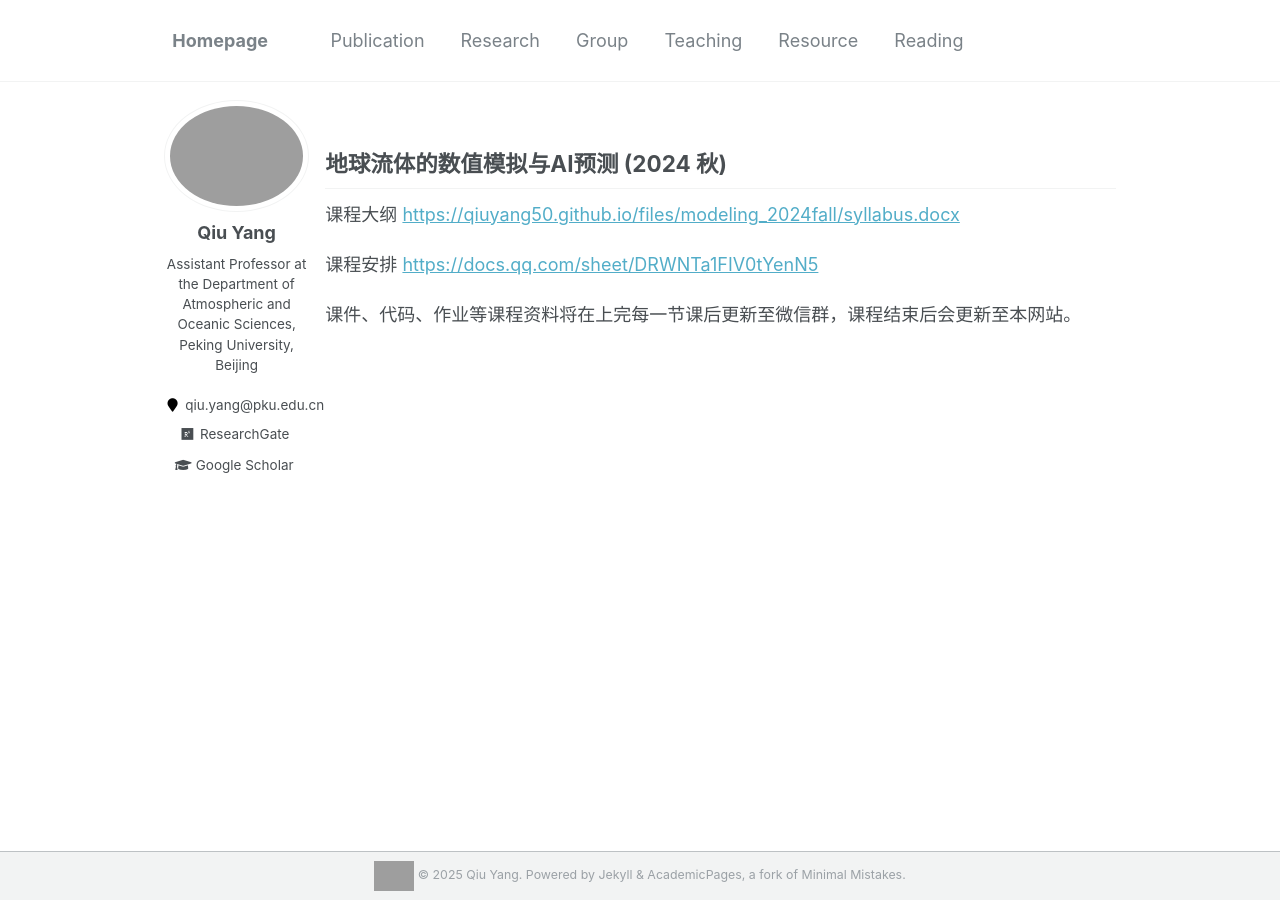
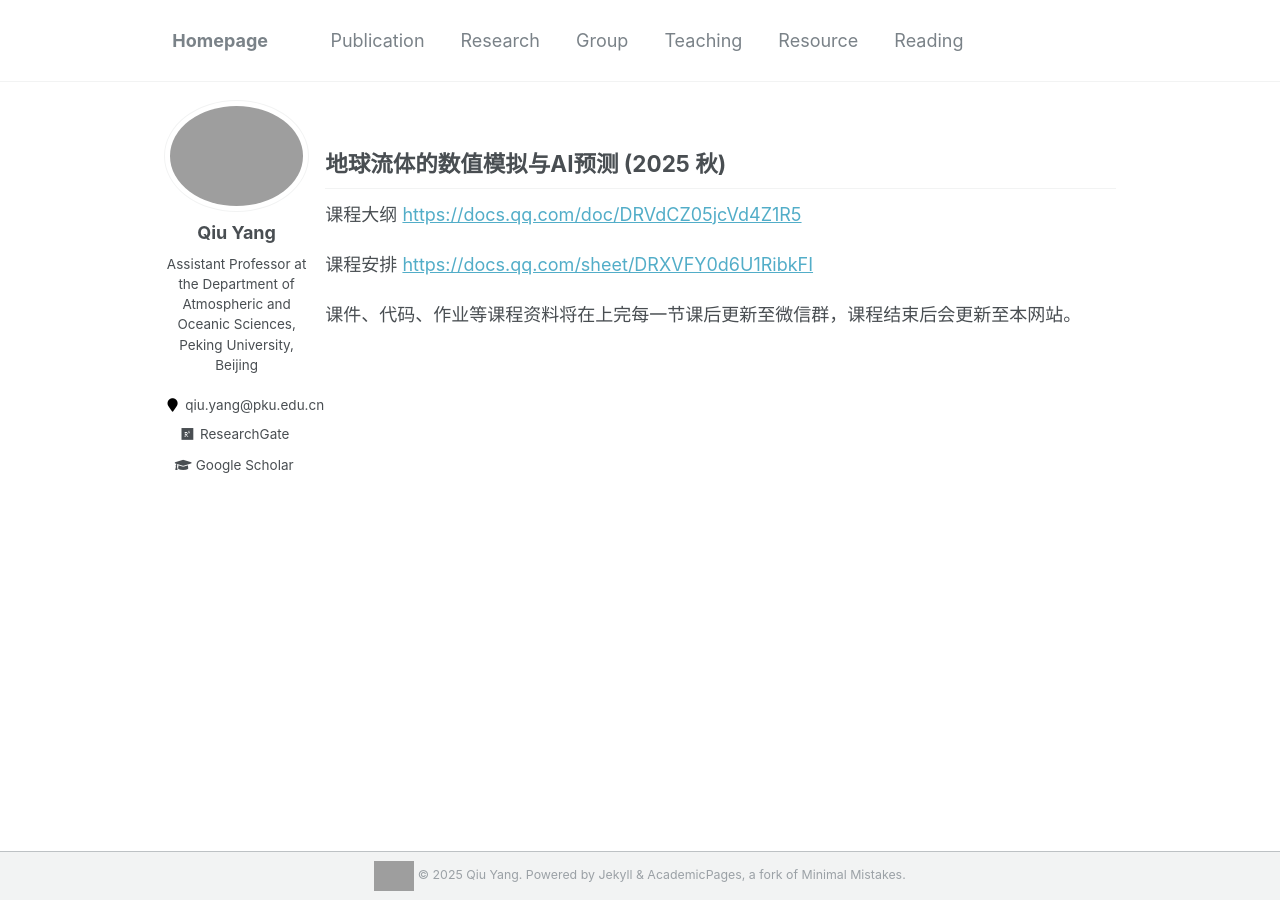
Before and after one commit to qiuyang50/qiuyang50.github.io, a Jekyll site: the page built from _pages/modeling_2025fall.md, in a window 1280 px wide. Built offline with Jekyll 4.4.1, drawn with Linux system fonts in a browser that asks for light colours; grey boxes are pictures that could not be loaded.

Commit message:
Update modeling_2025fall.md

```diff
--- a/_pages/modeling_2025fall.md
+++ b/_pages/modeling_2025fall.md
@@ -1,13 +1,13 @@
 ---
 layout: single
 title: ""
-filename: modeling_2024fall.md
+filename: modeling_2025fall.md
 ---
 
-**地球流体的数值模拟与AI预测 (2024 秋)**
+**地球流体的数值模拟与AI预测 (2025 秋)**
 ---
-课程大纲 <a href="https://qiuyang50.github.io/files/modeling_2024fall/syllabus.docx">https://qiuyang50.github.io/files/modeling_2024fall/syllabus.docx</a>
+课程大纲 [https://docs.qq.com/doc/DRVdCZ05jcVd4Z1R5](https://docs.qq.com/doc/DRVdCZ05jcVd4Z1R5)
 
-课程安排 [https://docs.qq.com/sheet/DRWNTa1FIV0tYenN5](https://docs.qq.com/sheet/DRWNTa1FIV0tYenN5)
+课程安排 [https://docs.qq.com/sheet/DRXVFY0d6U1RibkFI](https://docs.qq.com/sheet/DRXVFY0d6U1RibkFI)
 
 课件、代码、作业等课程资料将在上完每一节课后更新至微信群，课程结束后会更新至本网站。
```
